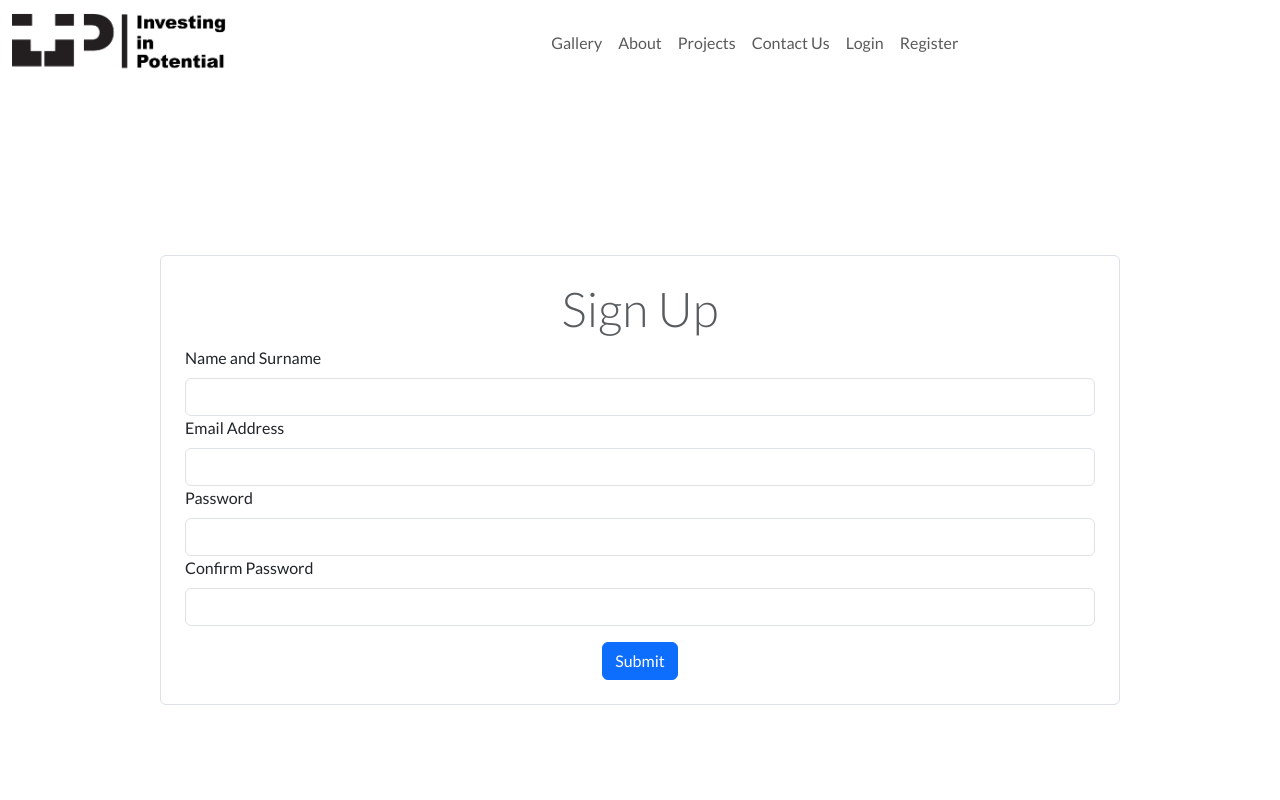
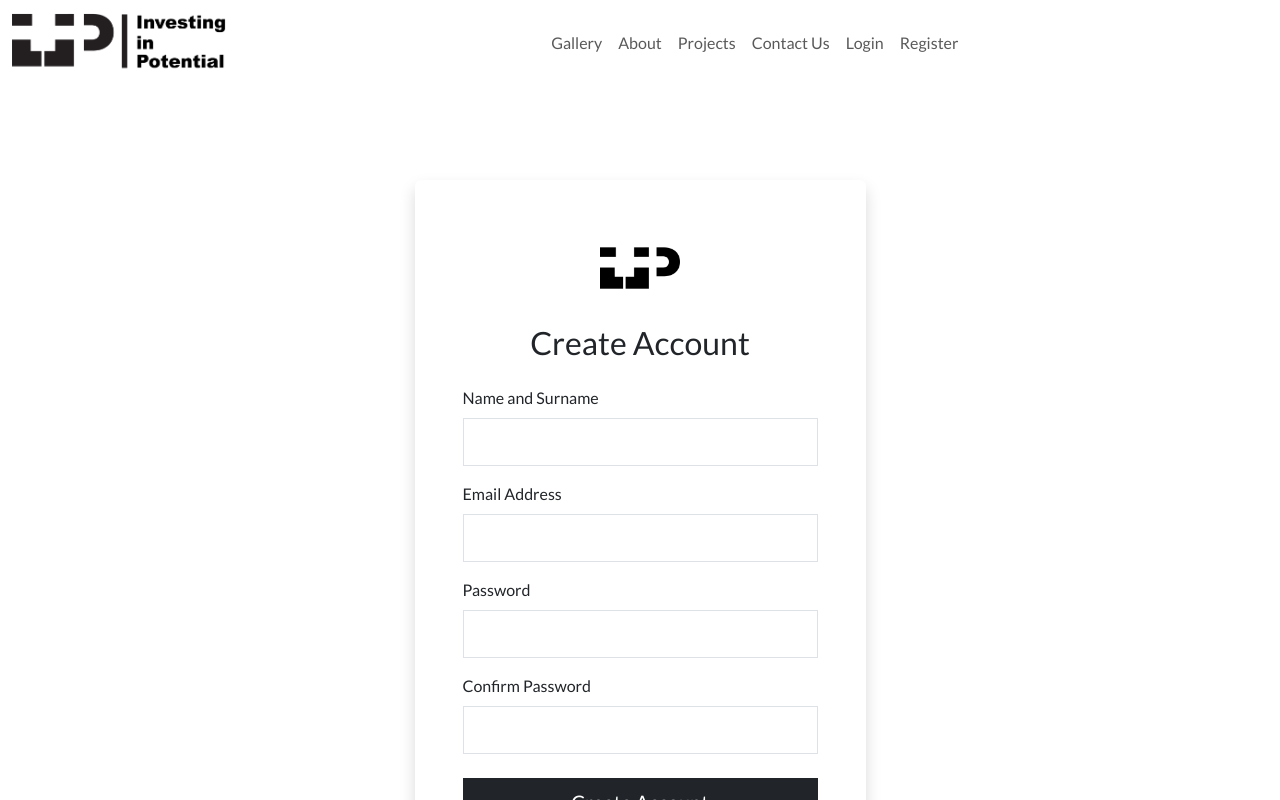
Before and after one commit to Lebang11/Invest-in-potential-client, a React (Create React App) app: page /register in a window 1280 px wide. Shown: the top 800 px of the page. Built offline with nearby package versions, Linux system fonts and the light colour scheme; no server answers.

Commit message:
refact: register looks better and is working

```diff
--- a/src/login.js
+++ b/src/login.js
@@ -38,7 +38,15 @@ const Login = () => {
                     <div className="col-md-5">
                         <div className="card border-0 shadow">
                             <div className="card-body p-5">
-                                <h2 className="text-center mb-4 text-dark">Welcome Back</h2>
+                                <div className="text-center mb-4">
+                                    <img
+                                        src="IIP logo mark.png"
+                                        alt="IIP Logo"
+                                        height="80"
+                                        className="mb-3"
+                                    />
+                                    <h2 className="text-dark">Welcome Back</h2>
+                                </div>
                                 {message && (
                                     <div className="alert alert-info rounded-0" role="alert">
                                         {message}
--- a/src/register.js
+++ b/src/register.js
@@ -1,7 +1,6 @@
 import { api, endpoints } from './config/api';
 import { useState } from "react";
 import { useNavigate } from "react-router-dom";
-
 
 const Register = () => {
     const [username, setUsername] = useState('');
@@ -10,7 +9,6 @@ const Register = () => {
     const [passwordConfirm, setPasswordConfirm] = useState('');
     const [error, setError] = useState('');
     const [isLoading, setLoading] = useState(false);
-
 
     const navigate = useNavigate();
 
@@ -21,21 +19,17 @@ const Register = () => {
         if (!username || !email || !password || !passwordConfirm) {
             setError('Enter valid details')
             setLoading(false)
-
         } else if (password !== passwordConfirm) {
             setPassword('')
             setPasswordConfirm('')
             setError('Passwords don\'t match')
             setLoading(false)
-
         } else if (password.length < 5) {
             setPassword('')
             setPasswordConfirm('')
             setError('Password must be at least 5 characters')
             setLoading(false)
-
-        }  else {
-
+        } else {
             api.post(endpoints.register, {
                 username,
                 email,
@@ -49,68 +43,111 @@ const Register = () => {
                 setPasswordConfirm('')
                 navigate('/login')
                 setLoading(false)
-
             })
-            .catch( err => {
+            .catch(err => {
                 console.log(err)
-                alert('Error encountered')
                 setUsername('')
                 setEmail('')
                 setPassword('')
                 setPasswordConfirm('')
-                setError('Error')
+                setError(err.response.data.message || 'An error occurred during registration')
                 setLoading(false)
-            }
-                )
+            })
         }
-
-
-
-
-
-
     }
 
-
-
     return (
-        <div className="reg-form d-flex justify-content-center align-items-center ">
-            <div className="w-75">
-                <form className=" border p-4 rounded" onSubmit={(e) => {
-                    handleSubmit(e)
-                }}>
-                    <h2 className="display-5 text-center text-muted">Sign Up</h2>
-                    <label for='username' className="form-label">Name and Surname</label>
-                    <input type="text" name="username" className="form-control" onChange={(e) => {
-                        setUsername(e.target.value)
-                    }} value={username}/>
-                    <label for='email' className="form-label" >Email Address</label>
-                    <input type="email" name="email" className="form-control" onChange={(e) => {
-                        setEmail(e.target.value)
-                    }} value={email}/>
-                    <label for='email' className="form-label">Password</label>
-                    <input type="password" name="password" className="form-control"onChange={(e) => {
-                        setPassword(e.target.value)
-                    }} value={password}/>
-                    <label for='password-confirm' className="form-label">Confirm Password</label>
-                    <input type="password" name="password-confirm" className="form-control" onChange={(e) => {
-                        setPasswordConfirm(e.target.value)
-                    }} value={passwordConfirm}/>
-                    <p className="text-danger text-center">{error}</p>
-                    <div className="mt-3 d-flex justify-content-center">
-                        {!isLoading &&  <button type="submit" class='btn btn-primary'>Submit</button>}
-                        {isLoading &&
-                            <button class="btn btn-secondary" type="button" disabled>
-                                <span class="spinner-grow spinner-grow-sm" role="status" aria-hidden="true"></span>
-                                Loading...
-                            </button>
-                        }
+        <div style={{
+            minHeight: "100vh",
+            backgroundColor: "white",
+            paddingTop: "100px"
+        }}>
+            <div className="container">
+                <div className="row justify-content-center">
+                    <div className="col-md-5">
+                        <div className="card border-0 shadow">
+                            <div className="card-body p-5">
+                                <div className="text-center mb-4">
+                                    <img
+                                        src="IIP logo mark.png"
+                                        alt="IIP Logo"
+                                        height="80"
+                                        className="mb-3"
+                                    />
+                                    <h2 className="text-dark">Create Account</h2>
+                                </div>
+                                {error && (
+                                    <div className="alert alert-danger rounded-0" role="alert">
+                                        {error}
+                                    </div>
+                                )}
+                                <form onSubmit={handleSubmit}>
+                                    <div className="mb-3">
+                                        <label htmlFor="username" className="form-label text-dark">Name and Surname</label>
+                                        <input
+                                            type="text"
+                                            id="username"
+                                            className="form-control form-control-lg rounded-0"
+                                            onChange={(e) => setUsername(e.target.value)}
+                                            value={username}
+                                            required
+                                        />
+                                    </div>
+                                    <div className="mb-3">
+                                        <label htmlFor="email" className="form-label text-dark">Email Address</label>
+                                        <input
+                                            type="email"
+                                            id="email"
+                                            className="form-control form-control-lg rounded-0"
+                                            onChange={(e) => setEmail(e.target.value)}
+                                            value={email}
+                                            required
+                                        />
+                                    </div>
+                                    <div className="mb-3">
+                                        <label htmlFor="password" className="form-label text-dark">Password</label>
+                                        <input
+                                            type="password"
+                                            id="password"
+                                            className="form-control form-control-lg rounded-0"
+                                            onChange={(e) => setPassword(e.target.value)}
+                                            value={password}
+                                            required
+                                        />
+                                    </div>
+                                    <div className="mb-4">
+                                        <label htmlFor="password-confirm" className="form-label text-dark">Confirm Password</label>
+                                        <input
+                                            type="password"
+                                            id="password-confirm"
+                                            className="form-control form-control-lg rounded-0"
+                                            onChange={(e) => setPasswordConfirm(e.target.value)}
+                                            value={passwordConfirm}
+                                            required
+                                        />
+                                    </div>
+                                    <div className="d-grid">
+                                        <button
+                                            type="submit"
+                                            className="btn btn-dark btn-lg rounded-0"
+                                            disabled={isLoading}
+                                        >
+                                            {isLoading ? (
+                                                <>
+                                                    <span className="spinner-border spinner-border-sm me-2" role="status" aria-hidden="true"></span>
+                                                    Creating Account...
+                                                </>
+                                            ) : 'Create Account'}
+                                        </button>
+                                    </div>
+                                </form>
+                            </div>
+                        </div>
                     </div>
-                </form>
+                </div>
             </div>
         </div>
-
-     );
+    );
 }
 
 export default Register;
```
